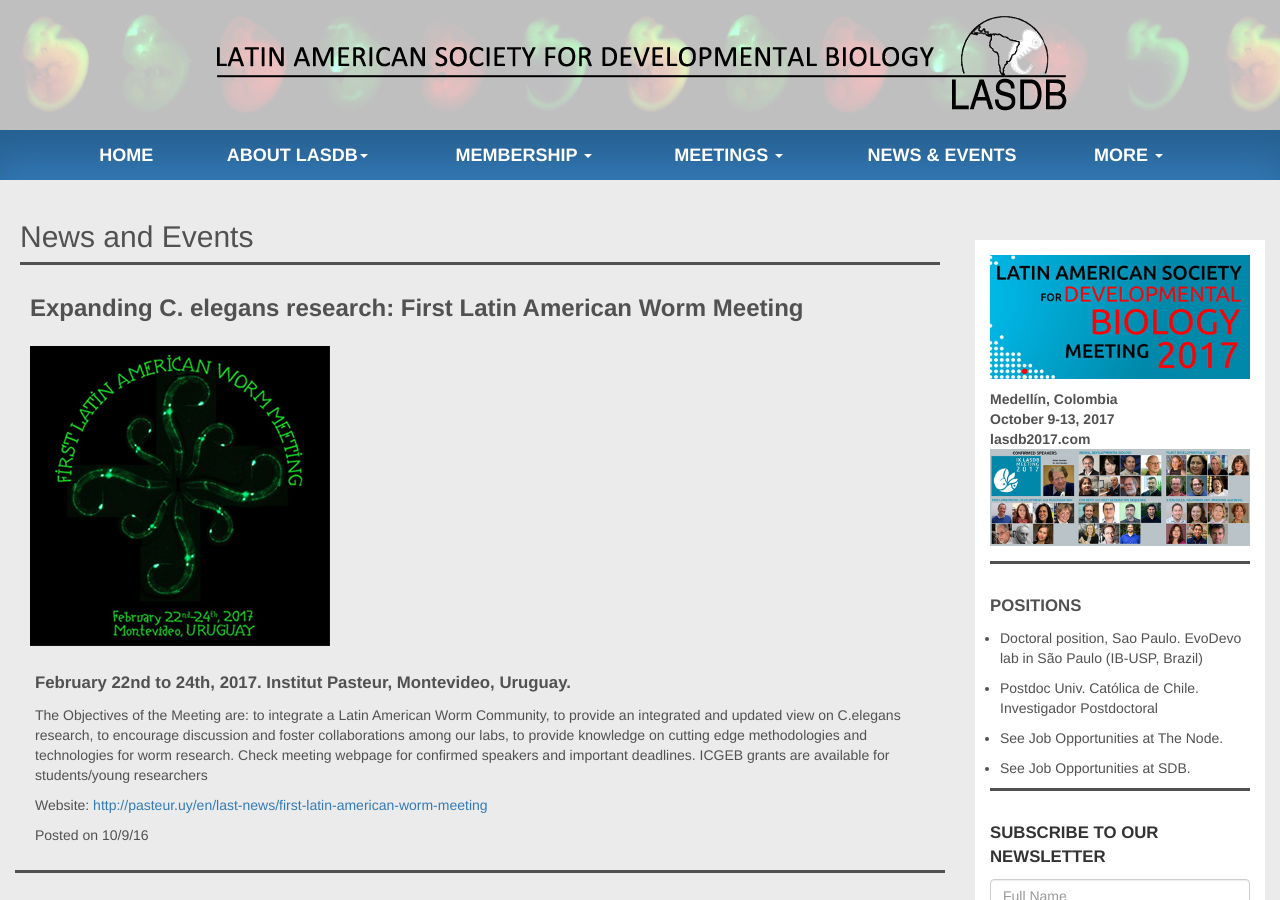
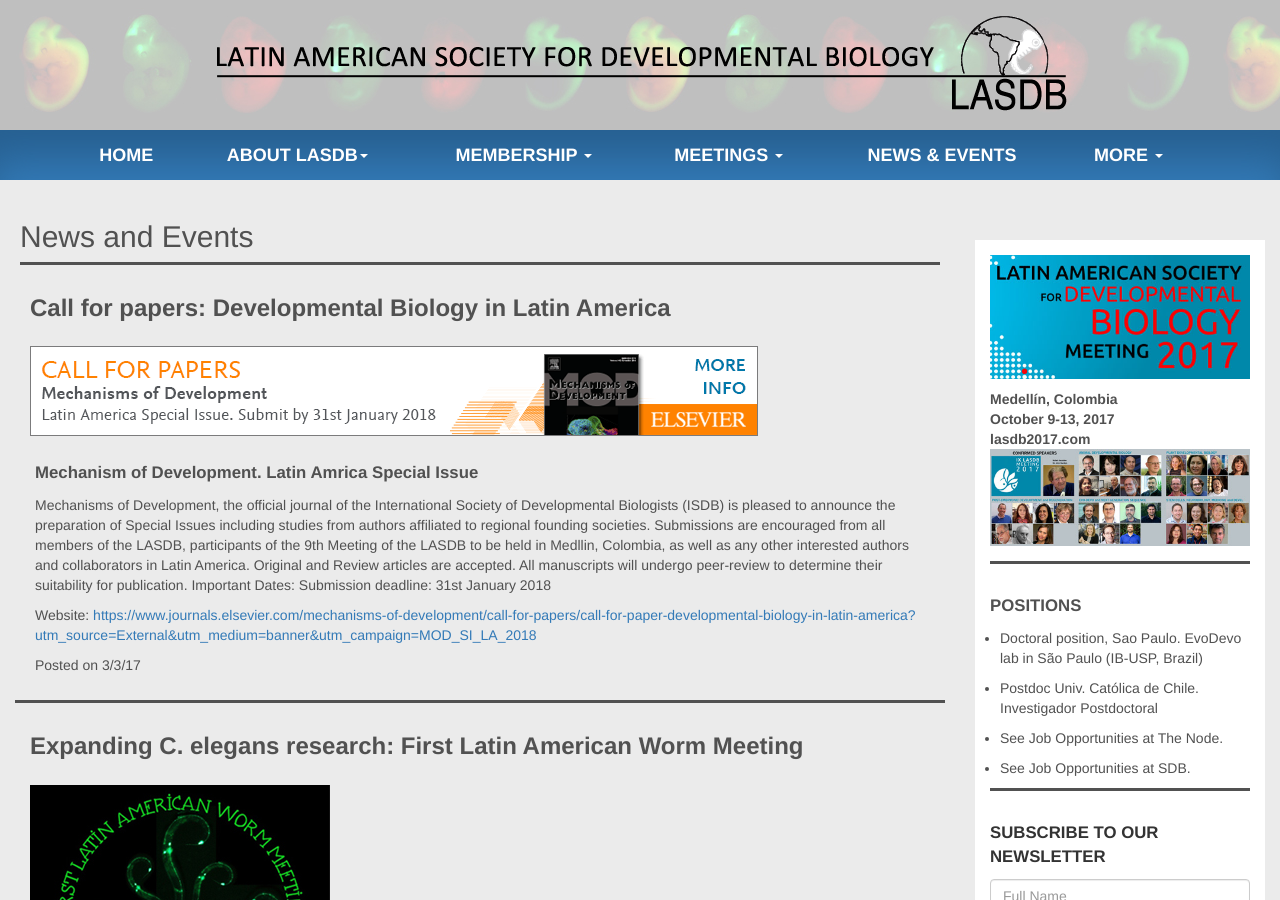
Before and after one commit to lasdb/lasdb.github.io, a Jekyll site: the page built from _posts/2000-01-01-news.markdown, in a window 1280 px wide and 900 px high. Built offline with Jekyll 4.4.1, drawn with Linux system fonts in a browser that asks for light colours; nearby versions of some CDN libraries.

Commit message:
news MOD

```diff
--- a/_posts/2000-01-01-news.markdown
+++ b/_posts/2000-01-01-news.markdown
@@ -5,6 +5,13 @@
 categories: news
 permalink: pages/news.html
 news:
+  - title: 'Call for papers: Developmental Biology in Latin America'
+    date: '3/3/17'
+    subtitle: 'Mechanism of Development. Latin Amrica Special Issue'
+    body: 'Mechanisms of Development, the official journal of the International Society of Developmental Biologists (ISDB) is pleased to announce the preparation of Special Issues including studies from authors affiliated to regional founding societies. Submissions are encouraged from all members of the LASDB, participants of the 9th Meeting of the LASDB to be held in Medllin, Colombia, as well as any other interested authors and collaborators in Latin America.  Original and Review articles are accepted. All manuscripts will undergo peer-review to determine their suitability for publication.  Important Dates: Submission deadline: 31st January 2018'
+    imageSm: 'img/news/MOD2017-sm.jpg'
+    imageBg: '../img/news/MOD2017-bg.gif'
+    URL: 'https://www.journals.elsevier.com/mechanisms-of-development/call-for-papers/call-for-paper-developmental-biology-in-latin-america?utm_source=External&utm_medium=banner&utm_campaign=MOD_SI_LA_2018'
   - title: 'Expanding C. elegans research:  First Latin American Worm Meeting'
     date: '10/9/16'
     subtitle: 'February 22nd to 24th, 2017.  Institut Pasteur, Montevideo, Uruguay.'
```
